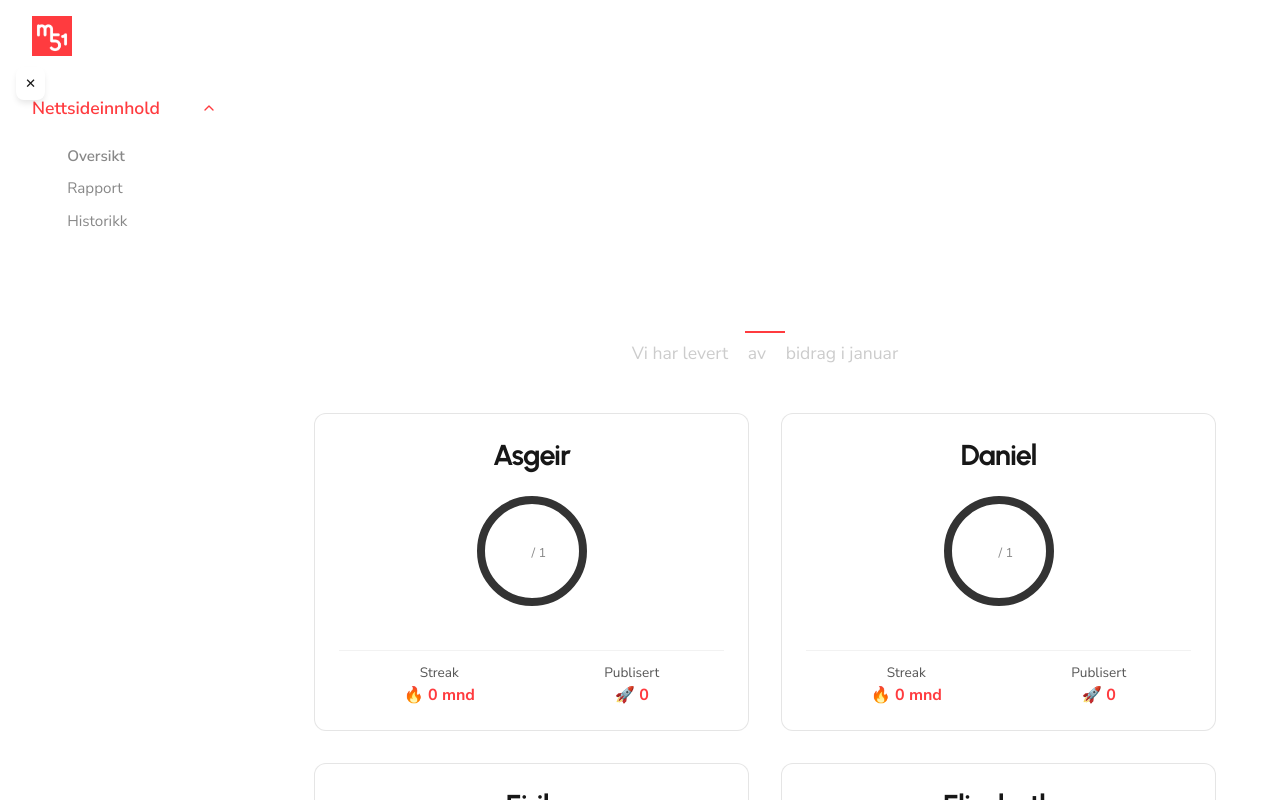
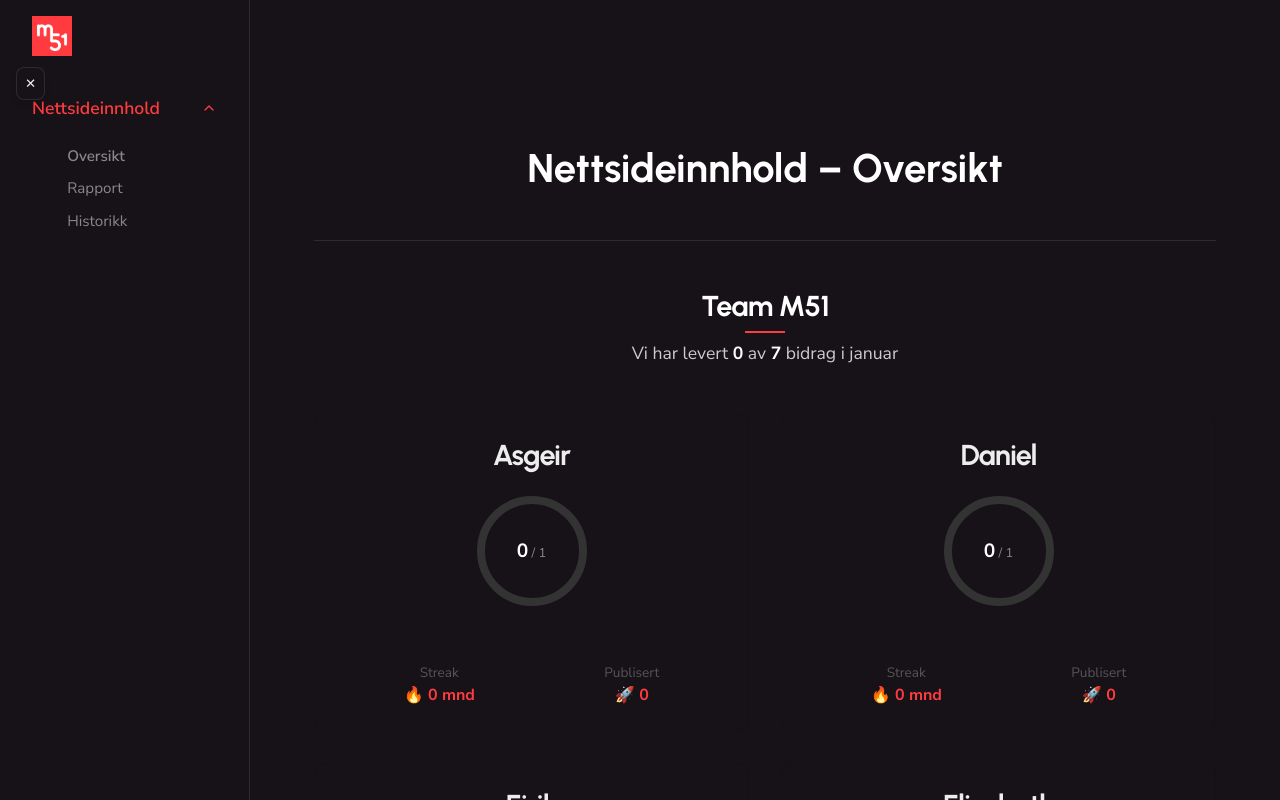
Before and after one commit to emmaofsti/m51-content-dashboard, a Next.js app: page /nettsideinnhold in a window 1280 px wide. Shown: the top 800 px of the page. Built offline with nearby package versions, Linux system fonts and the light colour scheme; no server answers; the database is empty.

Commit message:
Fix: Force dark mode globally to prevent white background on light-mode systems

```diff
--- a/src/app/globals.css
+++ b/src/app/globals.css
@@ -1,13 +1,7 @@
 :root {
-  --background: #ffffff;
-  --foreground: #171717;
-}
-
-@media (prefers-color-scheme: dark) {
-  :root {
-    --background: #171218;
-    --foreground: #ededed;
-  }
+  --background: #171218;
+  --foreground: #ededed;
+  color-scheme: dark;
 }
 
 html,
@@ -48,8 +42,6 @@
   text-decoration: none;
 }
 
-@media (prefers-color-scheme: dark) {
-  html {
-    color-scheme: dark;
-  }
+html {
+  color-scheme: dark;
 }
```
